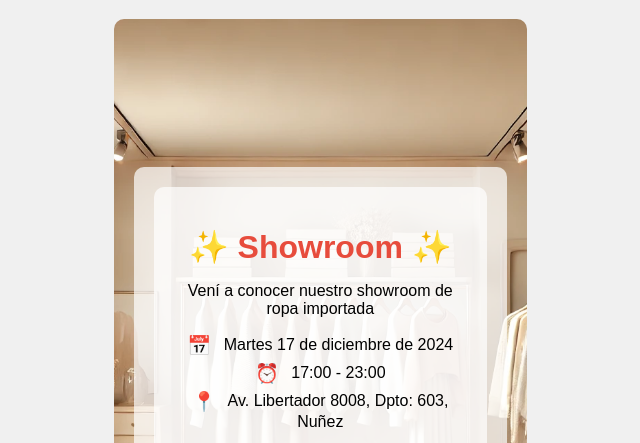
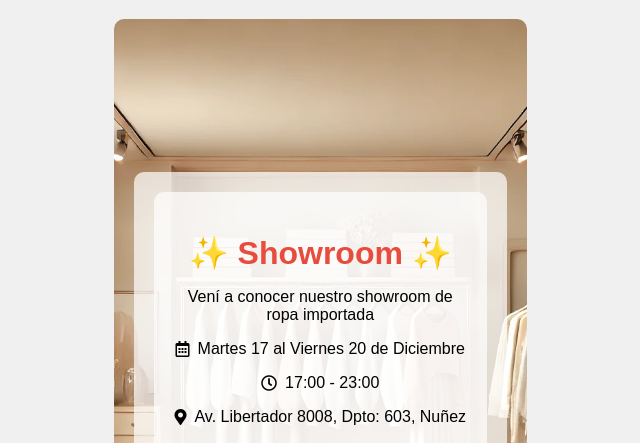
Before and after one commit to Bennieroling/showroom-invite, a plain HTML site: page index.html in a window 1280 px wide. Shown: the top 443 px of the page, without its empty margins (319-959 px from the left). Drawn offline with nearby package versions, Linux system fonts and the light colour scheme.

Commit message:
update fecha

```diff
--- a/index.html
+++ b/index.html
@@ -5,6 +5,7 @@
     <meta name="viewport" content="width=device-width, initial-scale=1.0">
     <title>Invitación Showroom</title>
     <link rel="stylesheet" href="style.css">
+    <link href="https://cdnjs.cloudflare.com/ajax/libs/font-awesome/5.15.4/css/all.min.css" rel="stylesheet">
     <link href="https://cdnjs.cloudflare.com/ajax/libs/font-awesome/5.15.4/css/all.min.css" rel="stylesheet">
 
 </head>
@@ -15,10 +16,11 @@
             <div class="text-background">
                 <h1>✨ Showroom ✨</h1>
                 <p>Vení a conocer nuestro showroom de ropa importada</p>
+
                 <div class="event-details">
-                    <p><span class="icon">📅</span> Martes 17 de diciembre de 2024</p>
-                    <p><span class="icon">⏰</span> 17:00 - 23:00</p>
-                    <p><span class="icon">📍</span> Av. Libertador 8008, Dpto: 603, Nuñez</p>
+                    <p><i class="far fa-calendar-alt"></i>Martes 17 al  Viernes 20 de Diciembre</p>
+    <p><i class="far fa-clock"></i>17:00 - 23:00</p>
+    <p><i class="fas fa-map-marker-alt"></i>Av. Libertador 8008, Dpto: 603, Nuñez</p>
                 </div>
                 <p class="cta">Sacos, vestidos, pantalones, trajes de baño y mucho más!</p>
                 <div class="contact"><p><i class="fab fa-whatsapp"></i>11 40 67 9688</p></div>
--- a/style.css
+++ b/style.css
@@ -14,6 +14,7 @@ body {
     background: rgba(255, 255, 255, 0.7); /* Light grey with 70% opacity */
     padding: 20px;
     border-radius: 10px; /* Rounded corners for aesthetics */
+    color: e74c3c;
 }
 
 .contact{
@@ -65,9 +66,11 @@ body {
     color: #e74c3c;
 }
 
-.event-details p {
-    font-size: 1rem;
-    margin: 5px 0;
+.event-details i {
+    font-size: 1rem; /* Adjust the icon size */
+    color: #000; /* Black color for the icons */
+    margin-right: 8px; /* Add space between the icon and the text */
+    vertical-align: middle; /* Align icons with text */
 }
 
 .cta {
```
